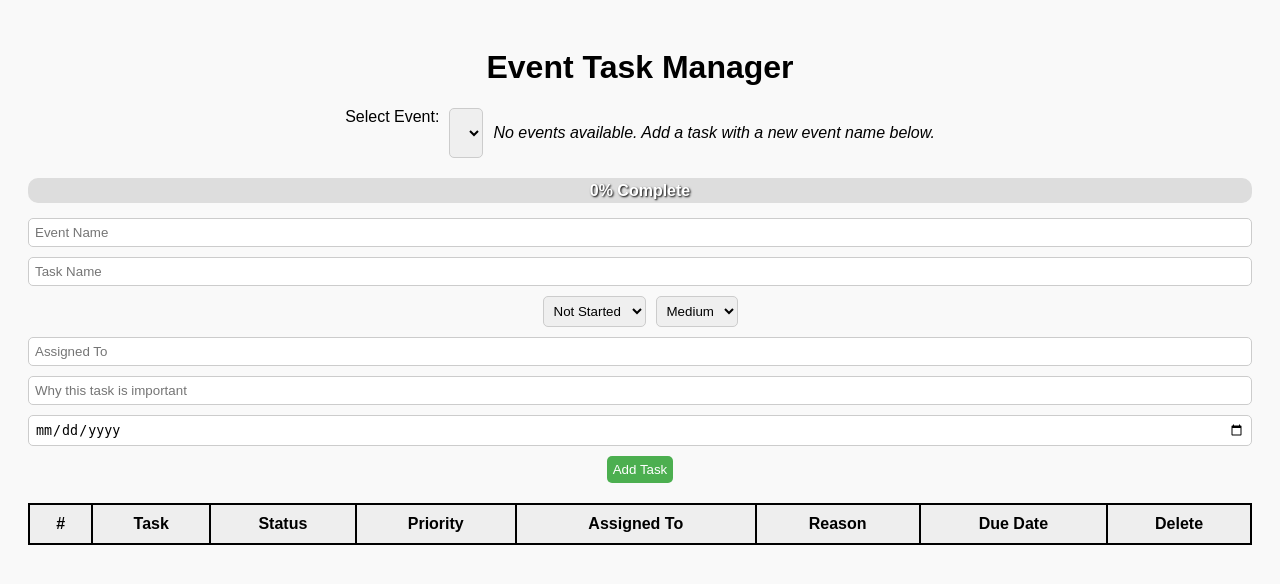
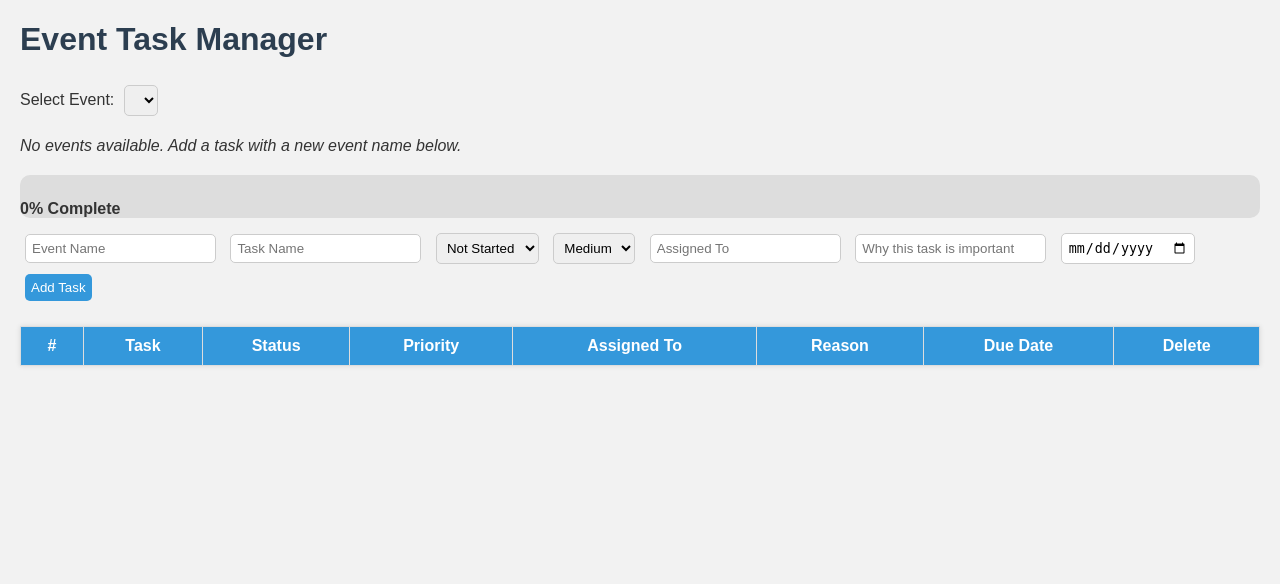
Before and after one commit to AliyaanZaidi/C-Users-qazai-Desktop-majlis, a Flask app: page / in a window 1280 px wide. Shown: the top 584 px of the page. Run offline with Flask 3, Linux system fonts and the light colour scheme; lists and menus that the app fills with data are empty.

Commit message:
Update style.css

```diff
--- a/static/style.css
+++ b/static/style.css
@@ -1,98 +1,82 @@
 body {
     font-family: Arial, sans-serif;
-    padding: 20px;
-    background-color: #f9f9f9;
+    margin: 20px;
+    background: #f2f2f2;
+    color: #333;
 }
 
 h1 {
-    text-align: center;
+    color: #2c3e50;
 }
 
 form {
     margin-bottom: 20px;
-    display: flex;
-    gap: 10px;
-    flex-wrap: wrap;
-    justify-content: center;
 }
 
 input, select, button {
     padding: 6px;
+    margin: 5px;
+    border: 1px solid #ccc;
     border-radius: 5px;
-    border: 1px solid #ccc;
 }
 
 button {
-    background-color: #4CAF50;
+    background-color: #3498db;
     color: white;
     border: none;
     cursor: pointer;
 }
 
 button:hover {
-    background-color: #45a049;
+    background-color: #2980b9;
 }
 
 table {
     width: 100%;
     border-collapse: collapse;
-    margin-top: 20px;
+    margin-top: 10px;
+    background: white;
+    box-shadow: 0 0 5px rgba(0,0,0,0.1);
 }
 
 th, td {
-    border: 2px solid black;
+    border: 1px solid #ddd;
     padding: 10px;
     text-align: center;
 }
 
 th {
-    background-color: #eee;
-}
-
-input[type="text"], input[type="date"] {
-    width: 100%;
+    background-color: #3498db;
+    color: white;
 }
 
 .delete-btn {
-    background-color: #e74c3c;
+    background-color: red;
     color: white;
-    border: none;
-    padding: 6px 10px;
-    border-radius: 5px;
-    cursor: pointer;
-}
-
-.edit-form {
-    display: flex;
-    gap: 10px;
-    flex-wrap: wrap;
-    justify-content: center;
+    padding: 4px 8px;
+    border-radius: 4px;
 }
 
 .progress-container {
-    width: 100%;
     background-color: #ddd;
     border-radius: 10px;
-    margin: 15px 0;
-    position: relative;
-    height: 25px;
+    overflow: hidden;
+    margin: 10px 0;
 }
 
 .progress-bar {
-    height: 100%;
-    background-color: #4CAF50;
-    border-radius: 10px 0 0 10px;
-    transition: width 0.4s ease;
+    height: 25px;
+    background-color: #27ae60;
+    line-height: 25px;
+    color: white;
+    text-align: center;
 }
 
 .progress-text {
-    position: absolute;
-    width: 100%;
-    text-align: center;
-    line-height: 25px;
     font-weight: bold;
-    color: #fff;
-    text-shadow: 1px 1px 2px black;
-    top: 0;
-    left: 0;
+    margin-top: 5px;
 }
+
+.new-event-form {
+    margin-top: 10px;
+}
```
